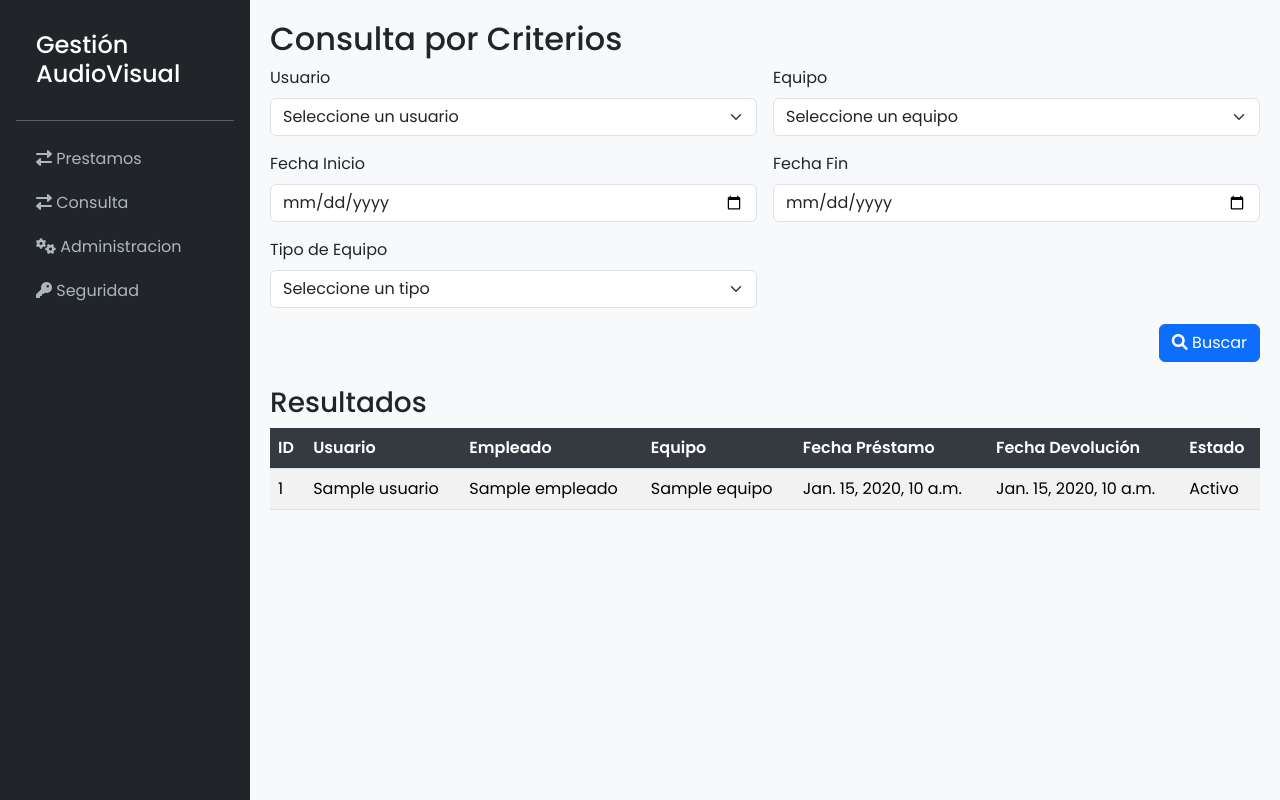
After one commit to Radorz/GestionAudioVisual, a Django app: template GestionAudiovisualApp/templates/prestamos/consulta_criterios.html in a window 1280 px wide. The commit adds this page. Run offline with Django 4.2, Linux system fonts and the light colour scheme; the template is opened without the code that fills it: most values are stand-ins (such as "Sample title", 1, 10 or a date in 2020).

Commit message:
Nuevos cambios

```diff
--- a/GestionAudiovisual/urls.py
+++ b/GestionAudiovisual/urls.py
@@ -24,7 +24,7 @@ from GestionAudiovisualApp.views import ( inicio,TipoEquipoListView, TipoEquipoC
     EquipoListView, EquipoCreateView, EquipoUpdateView, EquipoDeleteView,
     UsuarioListView, UsuarioCreateView, UsuarioUpdateView, UsuarioDeleteView,
     EmpleadoListView, EmpleadoCreateView, EmpleadoUpdateView, EmpleadoDeleteView,
-    PrestamoListView, PrestamoCreateView, PrestamoUpdateView, PrestamoDeleteView, DevolverPrestamoView, CustomLoginView
+    PrestamoListView, PrestamoCreateView, PrestamoUpdateView, PrestamoDeleteView, DevolverPrestamoView, CustomLoginView, consulta_criterios_view
 )
 
 urlpatterns = [
@@ -79,5 +79,6 @@ urlpatterns = [
     path('prestamos/<int:pk>/edit/', PrestamoUpdateView.as_view(), name='prestamo-update'),
     path('prestamos/<int:pk>/delete/', PrestamoDeleteView.as_view(), name='prestamo-delete'),
     path('prestamos/<int:pk>/devolver/', DevolverPrestamoView.as_view(), name='devolver-prestamo'),
+    path('consulta/', consulta_criterios_view, name='consulta-criterios'),
 
 ]
--- a/GestionAudiovisualApp/templates/base.html
+++ b/GestionAudiovisualApp/templates/base.html
@@ -78,6 +78,11 @@
             </a>
         </li>
         <li class="nav-item">
+            <a href="{% url 'consulta-criterios' %}" class="nav-link {% if request.resolver_match.url_name == 'consulta-criterios' %}active{% endif %}">
+                <i class="fas fa-exchange-alt"></i> Consulta
+            </a>
+        </li>
+        <li class="nav-item">
             <a href="#" class="nav-link" data-bs-toggle="collapse" data-bs-target="#submenu-administracion" aria-expanded="false" aria-controls="submenu-administracion">
                 <i class="fas fa-cogs"></i> Administracion
             </a>
--- /dev/null
+++ b/GestionAudiovisualApp/templates/prestamos/consulta_criterios.html
@@ -0,0 +1,94 @@
+{% extends 'base.html' %}
+
+{% block title %}Consulta por Criterios{% endblock %}
+
+{% block content %}
+<h2>Consulta por Criterios</h2>
+
+<form method="GET" class="mb-4">
+    <div class="row g-3">
+        <!-- Fila para Usuario y Equipo -->
+        <div class="col-md-6">
+            <label for="usuario" class="form-label">Usuario</label>
+            <select id="usuario" name="usuario" class="form-select">
+                <option value="">Seleccione un usuario</option>
+                <!-- Opciones dinámicas -->+
+                {% for user in form.fields.usuario.queryset  %}
+                <option value="{{ user.id }}" {% if request.GET.usuario == user.id|stringformat:"s" %}selected{% endif %}>{{ user }}</option>
+                {% endfor %}
+            </select>
+        </div>
+        <div class="col-md-6">
+            <label for="equipo" class="form-label">Equipo</label>
+            <select id="equipo" name="equipo" class="form-select">
+                <option value="">Seleccione un equipo</option>
+                <!-- Opciones dinámicas -->
+                {% for equipo in form.fields.equipo.queryset %}
+                <option value="{{ equipo.pk }}" {% if request.GET.equipo == equipo.pk|stringformat:"s" %}selected{% endif %}>{{ equipo }}</option>
+                {% endfor %}
+            </select>
+        </div>
+
+        <!-- Fila para Fechas -->
+        <div class="col-md-6">
+            <label for="fecha_inicio" class="form-label">Fecha Inicio</label>
+            <input type="date" id="fecha_inicio" name="fecha_inicio" class="form-control" value="{{ request.GET.fecha_inicio }}">
+        </div>
+        <div class="col-md-6">
+            <label for="fecha_fin" class="form-label">Fecha Fin</label>
+            <input type="date" id="fecha_fin" name="fecha_fin" class="form-control" value="{{ request.GET.fecha_fin }}">
+        </div>
+
+        <!-- Fila para Tipo de Equipo -->
+        <div class="col-md-6">
+            <label for="tipo_equipo" class="form-label">Tipo de Equipo</label>
+            <select id="tipo_equipo" name="tipo_equipo" class="form-select">
+                <option value="">Seleccione un tipo</option>
+                <!-- Opciones dinámicas -->
+                {% for tipo in form.fields.tipo_equipo.queryset %}
+                <option value="{{ tipo.id }}" {% if request.GET.tipo_equipo == tipo.id|stringformat:"s" %}selected{% endif %}>{{ tipo }}</option>
+                {% endfor %}
+            </select>
+        </div>
+
+        <!-- Botón de Buscar -->
+        <div class="col-md-12 text-end">
+            <button type="submit" class="btn btn-primary">
+                <i class="fas fa-search"></i> Buscar
+            </button>
+        </div>
+    </div>
+</form>
+
+{% if prestamos %}
+    <h3>Resultados</h3>
+    <table class="table table-striped">
+        <thead>
+            <tr>
+                <th>ID</th>
+                <th>Usuario</th>
+                <th>Empleado</th>
+                <th>Equipo</th>
+                <th>Fecha Préstamo</th>
+                <th>Fecha Devolución</th>
+                <th>Estado</th>
+            </tr>
+        </thead>
+        <tbody>
+            {% for prestamo in prestamos %}
+                <tr>
+                    <td>{{ prestamo.id }}</td>
+                    <td>{{ prestamo.usuario }}</td>
+                    <td>{{ prestamo.empleado }}</td>
+                    <td>{{ prestamo.equipo }}</td>
+                    <td>{{ prestamo.fecha_prestamo }}</td>
+                    <td>{{ prestamo.fecha_devolucion }}</td>
+                    <td>{{ prestamo.estado|yesno:"Activo,Inactivo" }}</td>
+                </tr>
+            {% endfor %}
+        </tbody>
+    </table>
+{% else %}
+    <p>No se encontraron resultados.</p>
+{% endif %}
+{% endblock %}
```
Also changed, not shown: GestionAudiovisualApp/forms.py (+9 -1 lines), GestionAudiovisualApp/views.py (+20 -1 lines), db.sqlite3.
